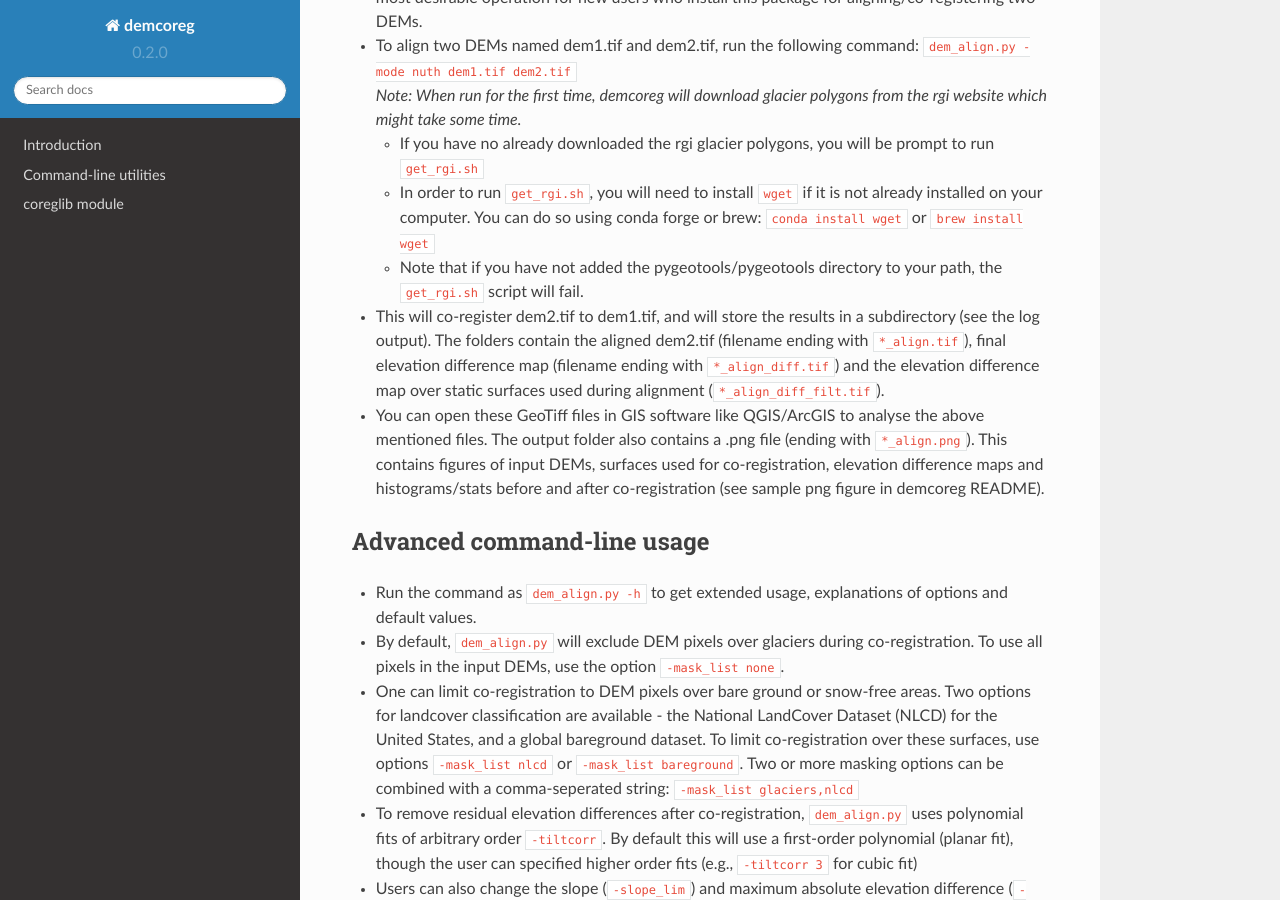
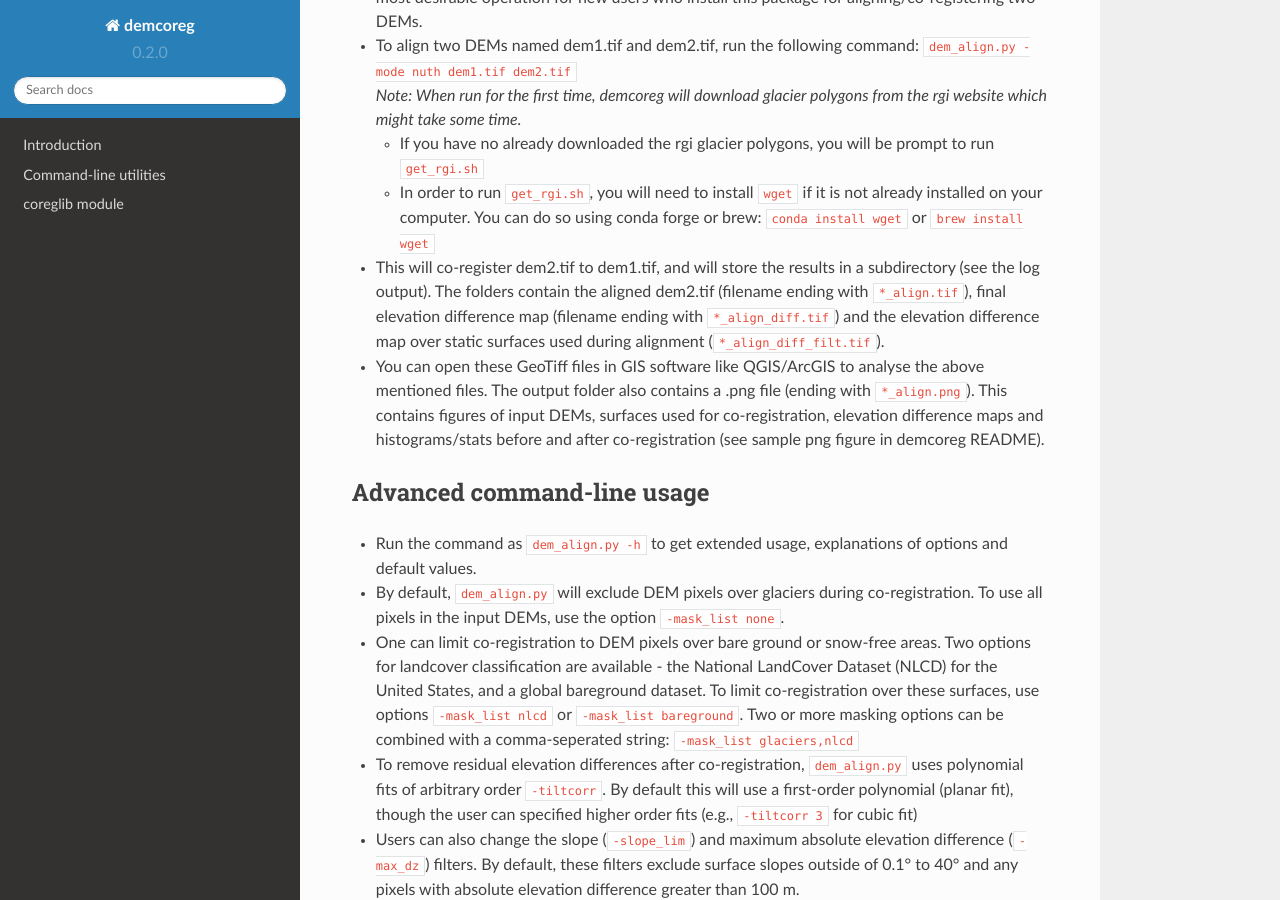
Before and after one commit to dshean/demcoreg, a Sphinx documentation site: the page built from docs/beginners_doc.md, in a window 1280 px wide and 900 px high, scrolled down 2238 px. Built offline with Sphinx 7.4.7 and the Read the Docs theme 2.0.0, drawn with Linux system fonts in a browser that asks for light colours.

Commit message:
Revert docs

```diff
--- a/docs/beginners_doc.md
+++ b/docs/beginners_doc.md
@@ -55,7 +55,6 @@ usage: dem_align.py [-h] [-mode {ncc,sad,nuth,none}]
 *Note: When run for the first time, demcoreg will download glacier polygons from the rgi website which might take some time.*
   - If you have no already downloaded the rgi glacier polygons, you will be prompt to run `get_rgi.sh`
   - In order to run `get_rgi.sh`, you will need to install `wget` if it is not already installed on your computer. You can do so using conda forge or brew: `conda install wget` or `brew install wget`
-  - Note that if you have not added the pygeotools/pygeotools directory to your path, the `get_rgi.sh` script will fail.
 - This will co-register dem2.tif to dem1.tif, and will store the results in a subdirectory (see the log output). The folders contain the aligned dem2.tif (filename ending with `*_align.tif`), final elevation difference map (filename ending with `*_align_diff.tif`) and the elevation difference map over static surfaces used during alignment (`*_align_diff_filt.tif`).
 - You can open these GeoTiff files in GIS software like QGIS/ArcGIS to analyse the above mentioned files. The output folder also contains a .png file (ending with `*_align.png`). This contains figures of input DEMs, surfaces used for co-registration, elevation difference maps and histograms/stats before and after co-registration (see sample png figure in demcoreg README).
 
```
